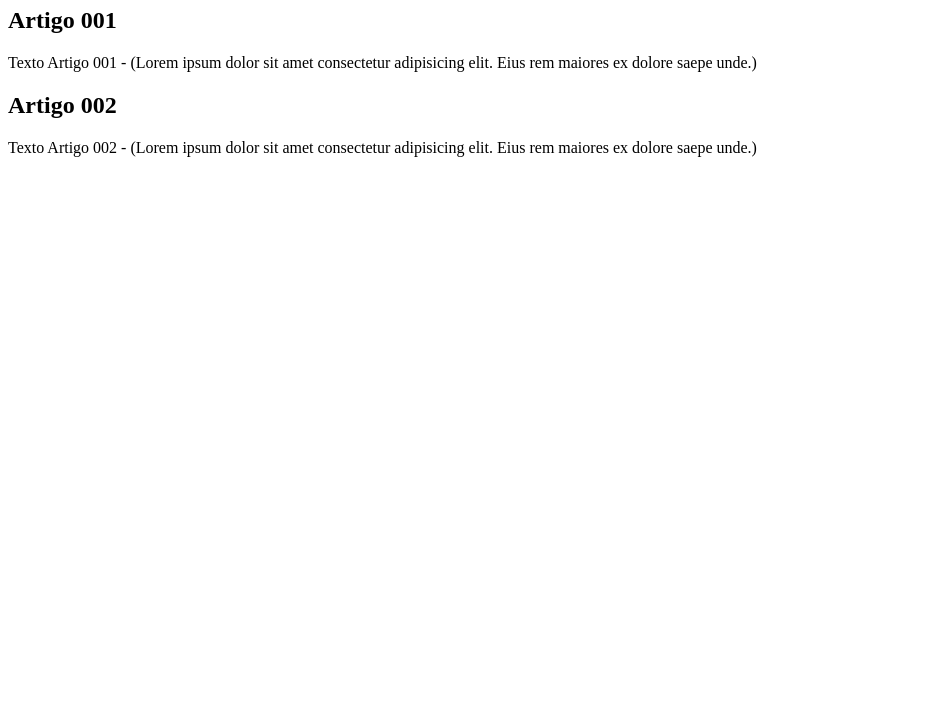
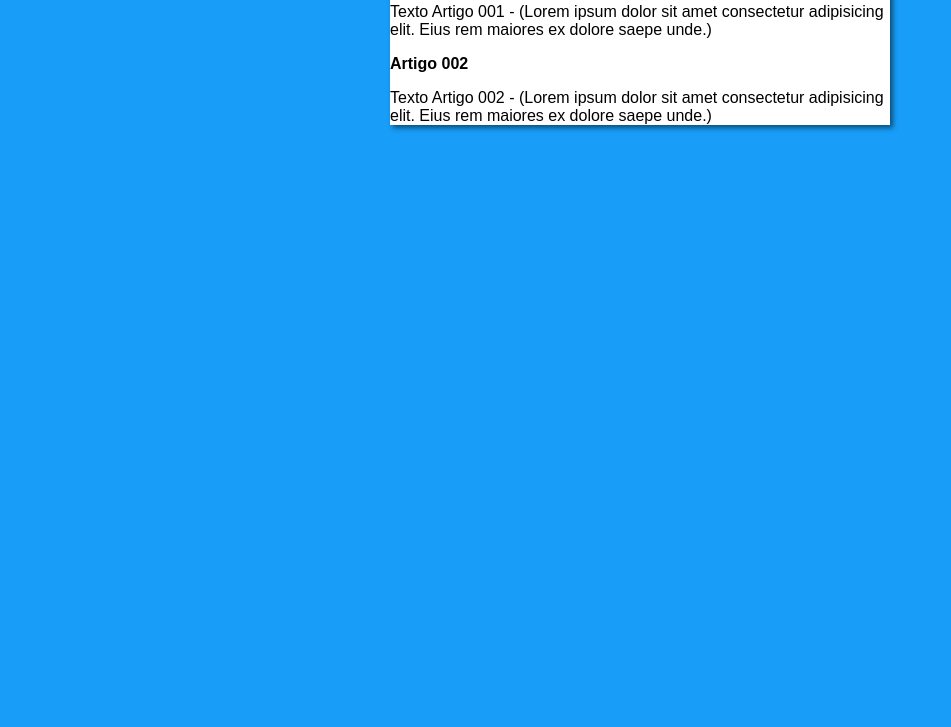
Before and after one commit to ArianMelo/projeto-site, a plain HTML site: page index.html in a window 1280 px wide. Shown: the part 73-800 px from the top of the page, without its empty margins (0-951 px from the left). Drawn offline with Linux system fonts and the light colour scheme.

Commit message:
design iniciado

```diff
--- /dev/null
+++ b/estilos/style.css
@@ -0,0 +1,16 @@
+* {
+    font-family: Arial, Helvetica, sans-serif;
+    font-size: 16px;
+}
+
+body {
+    background-color: rgb(024 , 157, 248);
+
+}
+
+main {
+    background-color: white;
+    width: 500px;
+    margin: auto;
+    box-shadow: 3px 3px 5px rgb(0, 0, 0,0.5);
+}
--- a/index.html
+++ b/index.html
@@ -4,6 +4,7 @@
     <meta charset="UTF-8">
     <meta name="viewport" content="width=device-width, initial-scale=1.0">
     <title>Titulo do site</title>
+    <link rel="stylesheet" href="estilos/style.css">
 </head>
 <body>
     <main>
```
